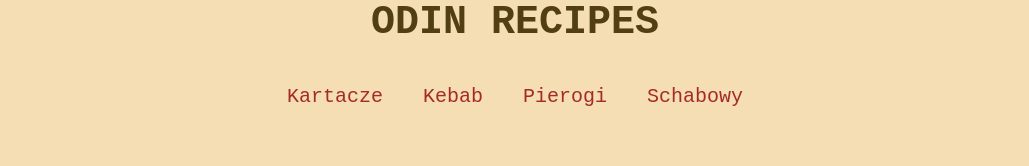
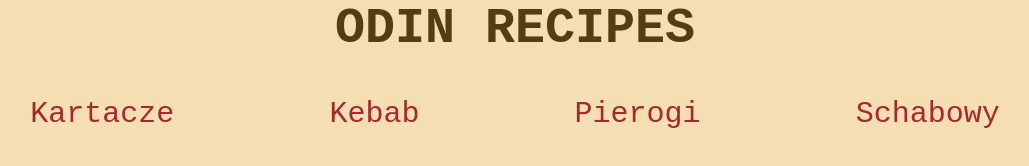
Before and after one commit to MichaElL0/odin-recipes, a plain HTML site: page index.html in a window 1280 px wide. Shown: the whole page, without its empty margins (125-1154 px from the left). Drawn offline with Linux system fonts and the light colour scheme.

Commit message:
Center links evenly with flex

```diff
--- a/style.css
+++ b/style.css
@@ -7,20 +7,20 @@
 
 h1 {
     text-align: center;
-    font-size: 40px;
+    font-size: 50px;
     color:rgb(82, 63, 17);
 }
 
 ul {
     display: flex;
     flex-direction: row;
-    justify-content: center;
+    justify-content: space-evenly;
     margin: 20px;
 }
 
 li {
     margin: 20px;
-    font-size: 20px;
+    font-size: 30px;
     background-color: aliceblue;
     text-align: center;
     list-style: none;
```
